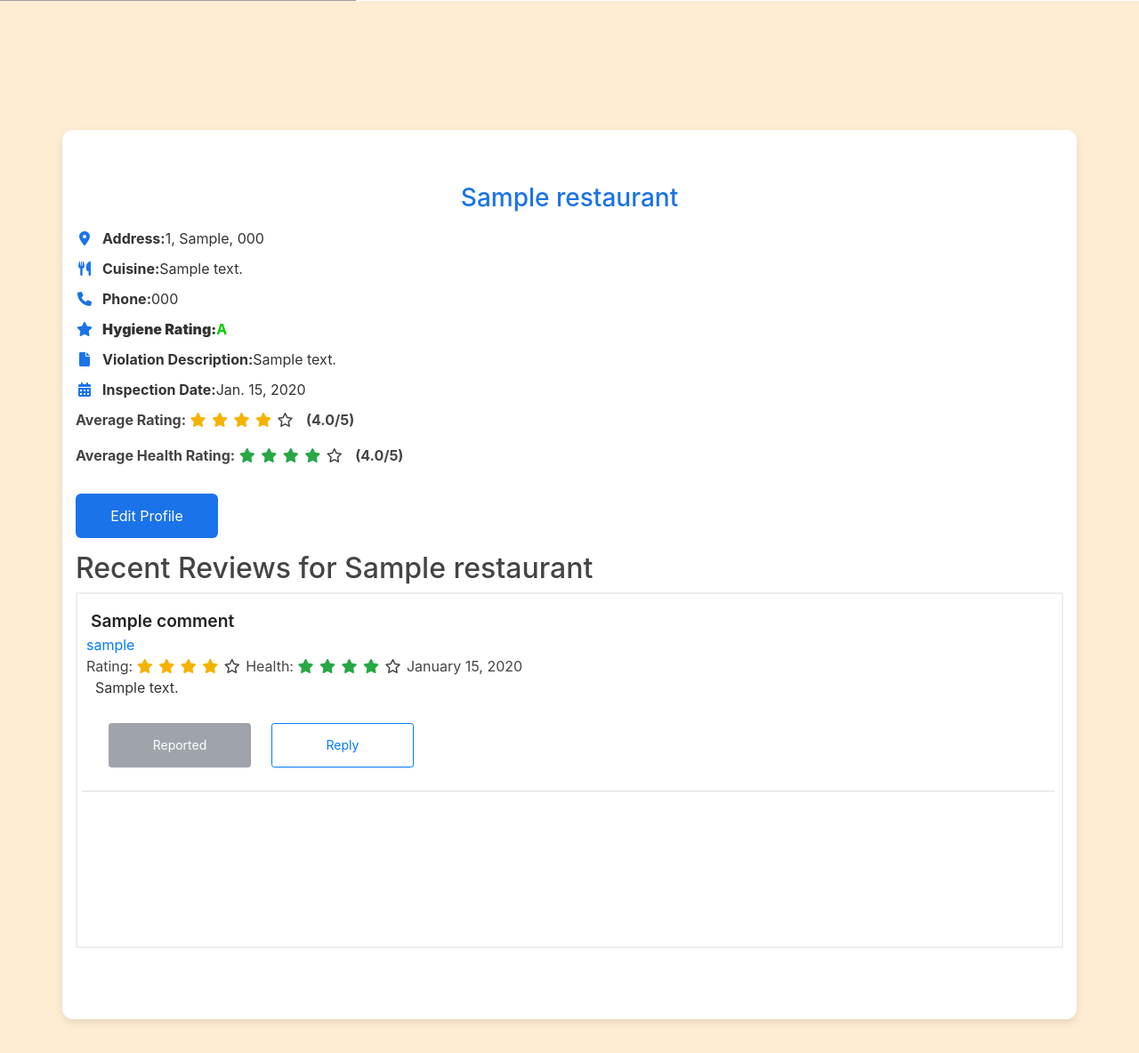
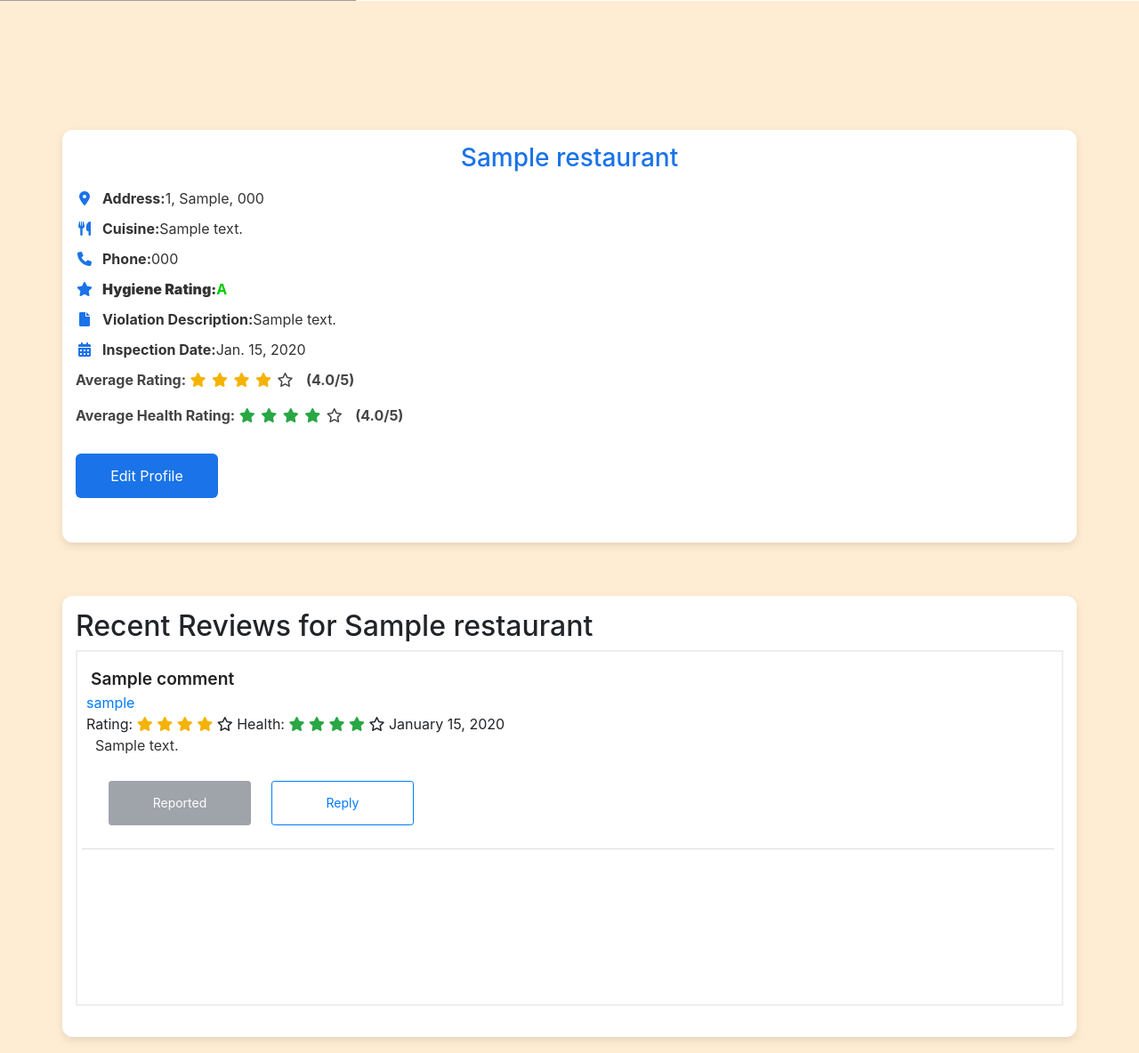
Before and after one commit to gcivil-nyu-org/team5-wed-spring25, a Django app: page /restaurant/1/ in a window 1280 px wide. Shown: the part 527-1711 px from the top of the page at 89% size. Run offline with Django 3.2, Linux system fonts and the light colour scheme; a user stored in the database is signed in; tables that the repository leaves empty hold one stand-in row (values such as "Sample post"); some libraries are stand-ins or nearby versions; grey boxes are pictures that could not be loaded.

Commit message:
UI changes: restaurant detail page appear as two cards: info and comment

```diff
--- a/CleanBites/_frontend/templates/maps/restaurant_detail.html
+++ b/CleanBites/_frontend/templates/maps/restaurant_detail.html
@@ -17,10 +17,9 @@
       background-color: #ffedd3;
     }
     .container {
-      margin-top: 60px;
       max-width: 700px;
       margin: 60px auto;
-      padding: 60px;
+      padding: 15px;
       background: white;
       border-radius: 12px;
       box-shadow: 0px 4px 10px rgba(0, 0, 0, 0.1);
@@ -249,15 +248,17 @@
                   <button type="button" id="cancel-edit" class="btn">Cancel</button>
               </form>
           </div>
-
           {% if is_customer %}
           <a href="{% url 'addreview' restaurant.id %}" id="add-review-btn" class="btn">
               Write a review
           </a>
           {% endif %}
-          {% include "components/restaurant_review.html" with restaurant=restaurant reviews=reviews %}
+        </div>
       </div>
-    </div>
+          <div class="container">
+            {% include "components/restaurant_review.html" with restaurant=restaurant reviews=reviews %}
+          </div>
+
   </div>
 
 <script>
```
